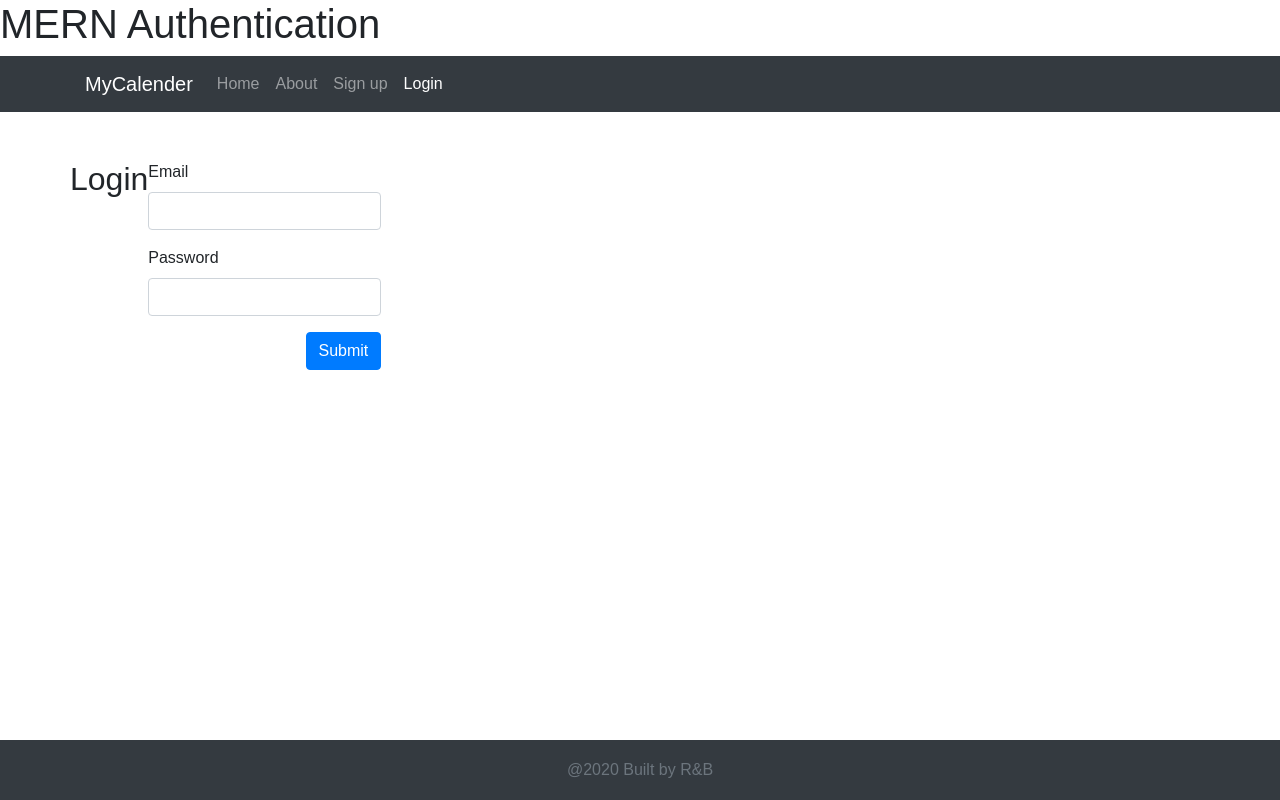
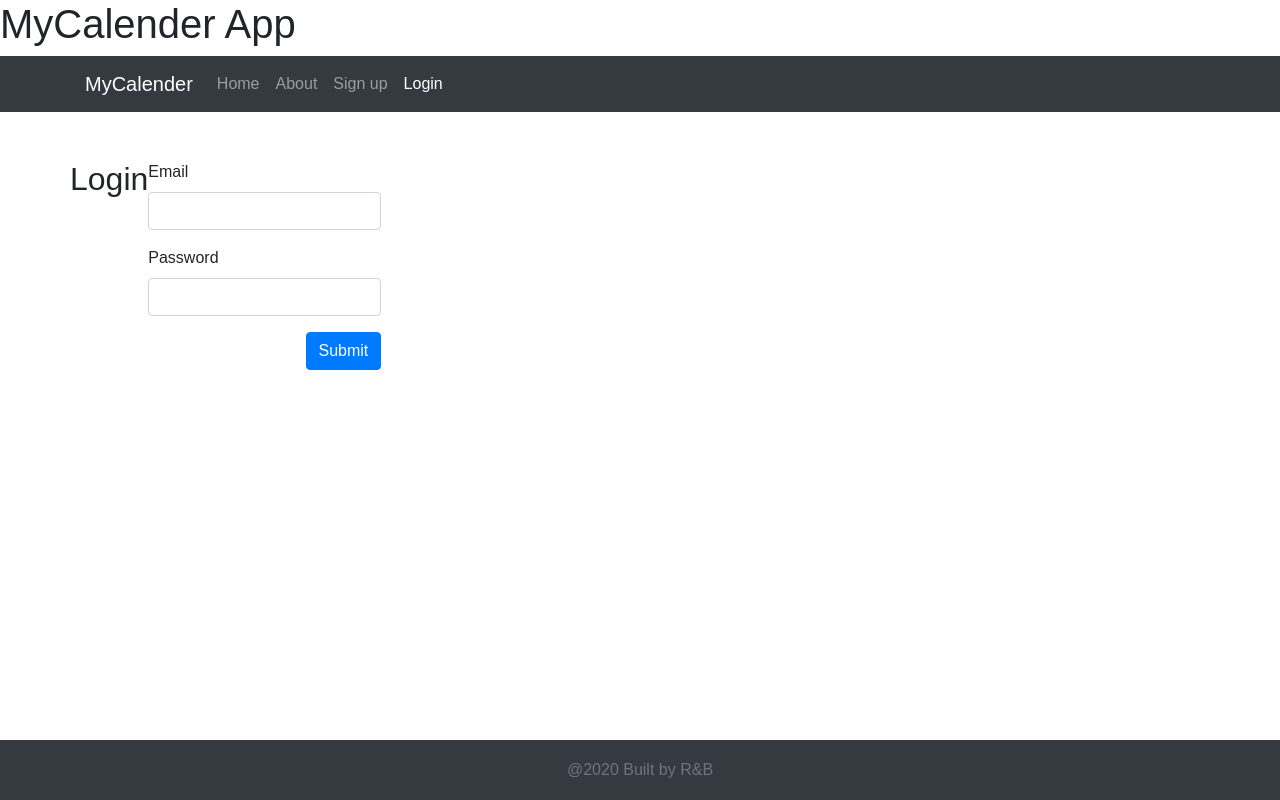
Before and after one commit to BusayomiMBA/bus-calender-frontend-app, a React (Create React App) app: page /login in a window 1280 px wide. Built offline with nearby package versions, Linux system fonts and the light colour scheme; no server answers.

Commit message:
in progress

```diff
--- a/src/App.js
+++ b/src/App.js
@@ -3,6 +3,7 @@ import React, { useEffect, useState } from 'react';
 import { Route, Switch, Redirect } from 'react-router-dom';
 import jwt_decode from 'jwt-decode';
 import setAuthToken from './utils/setAuthToken';
+
 
 // CSS
 import './App.css';
@@ -15,6 +16,8 @@ import Login from './components/Login';
 import Navbar from './components/Navbar';
 import Profile from './components/Profile';
 import Welcome from './components/Welcome';
+import UsersPage from './components/UsersPage';
+import EventPage from './components/EventPage';
 
 const PrivateRoute = ({ component: Component, ...rest}) => {
   let token = localStorage.getItem('jwtToken');
@@ -60,7 +63,7 @@ function App() {
 
   return (
     <div className="App">
-      <h1>MERN Authentication</h1>
+      <h1>MyCalender App</h1>
       <Navbar handleLogout={handleLogout} isAuth={isAuthenticated} />
       <div className="container mt-5">
         <Switch>
@@ -70,6 +73,8 @@ function App() {
             render={(props) => <Login {...props} nowCurrentUser={nowCurrentUser} setIsAuthenticated={setIsAuthenticated} user={currentUser}/>}
           />
           <PrivateRoute path="/profile" component={Profile} user={currentUser} handleLogout={handleLogout} />
+          <PrivateRoute path="/usersPage" component={UsersPage} user={currentUser} handleLogout={handleLogout} />
+          <PrivateRoute path="/eventPage" component={EventPage} user={currentUser} handleLogout={handleLogout} />
           <Route exact path="/" component={Welcome} />
           <Route path="/about" component={About} />
         </Switch>
--- a/src/components/EventType.js
+++ b/src/components/EventType.js
@@ -4,7 +4,7 @@ const EventType = (props) => {
     return (
         <div>
          <div>{props.title}</div>
-          <div>{props.time}</div>
+
         </div>
     );
 }
--- a/src/components/Profile.js
+++ b/src/components/Profile.js
@@ -40,7 +40,7 @@ const Profile = (props) => {
             {user ? userData : errorDiv()}
 
             {/* <Calender /> */}
-
+           <div><Events /></div>
         </div>
     );
 
```
